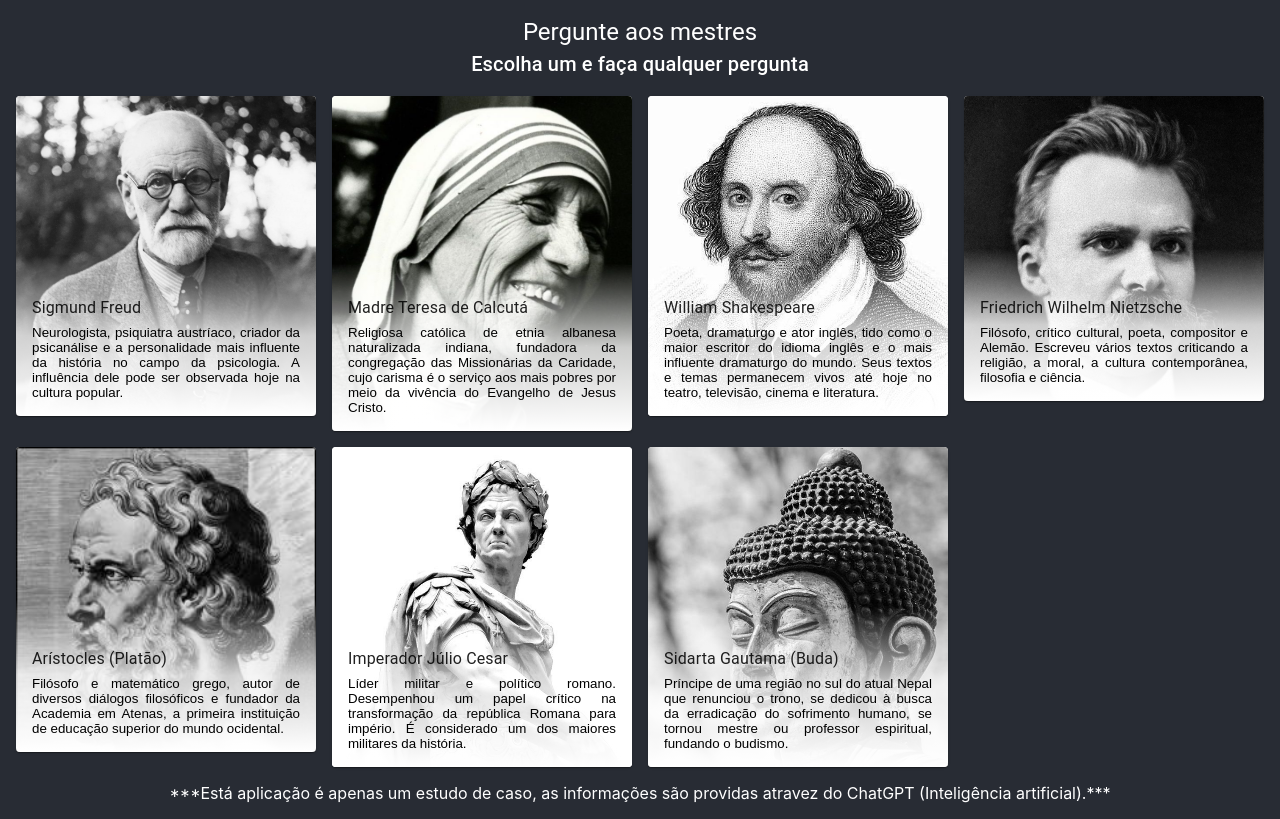
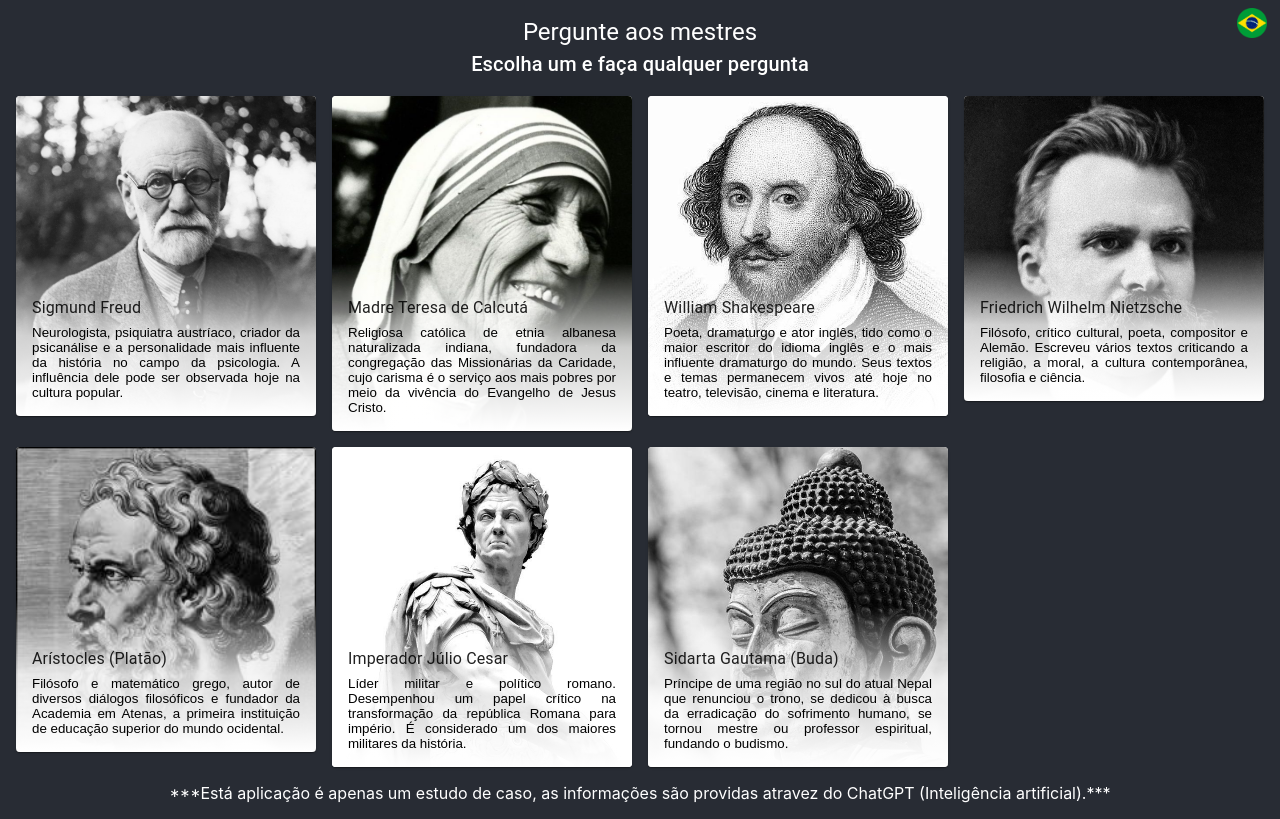
Before and after one commit to alisonborba/chatgpt, a React (Create React App) app: page / in a window 1280 px wide. Built offline with nearby package versions, Linux system fonts and the light colour scheme.

Commit message:
WIP - adding locales

```diff
--- a/src/App.js
+++ b/src/App.js
@@ -1,16 +1,43 @@
+import * as React from 'react';
 import { useState } from "react";
+import { createTheme, ThemeProvider, useTheme } from '@mui/material/styles';
+import { Switch, IconButton} from '@mui/material';
+import { ptBR, enUS } from '@mui/material/locale';
+
+
 import "./App.css";
 import CharacterSelect from './CharacterSelect.js';
 import Chat from './Chat.js';
 
 function App() {
-
   const [person, setPerson] = useState();
+  const [locale, setLocale] = React.useState(ptBR);
+	const [checked, setChecked] = React.useState(false);
+	const theme = useTheme();
+	const themeWithLocale = React.useMemo(
+		() => createTheme(theme, locale),
+		[theme, locale],
+	);
+  React.useEffect(() => {
+		if (checked) {
+			setLocale(enUS)
+		} else {
+			setLocale(ptBR)
+		}
+	}, [checked])
 
   return (
     <div className="App">
+      <ThemeProvider theme={themeWithLocale}>
+        <div style={{position: 'fixed', top: '0', right: '5px', zIndex: 999999}}>
+          <IconButton onClick={() => {setChecked(checked => !checked)}}>
+            {<img width='30px' src={locale === enUS ? 'english.png': 'brasil.png'} />}
+          </IconButton>
+        </div>
+
         {!person && <CharacterSelect select={(c) => setPerson(c)}/> }
         {person && <Chat person={person} clearPerson={() => setPerson(null)}/> }
+		  </ThemeProvider>
     </div>
   );
 }
--- a/src/Chat.js
+++ b/src/Chat.js
@@ -83,7 +83,7 @@ export default function Chat({person, clearPerson}) {
             {loading && <Grid container justifyContent="center"><CircularProgress /></Grid>}
             <OutlinedInput
                 sx={{color: 'white', border: '3px solid white', width: 'calc(100% - 30px)', m: '15px'}}
-                placeholder={'escreva aqui...'}
+                placeholder={`Escreva aqui qualquer coisa que queira saber sobre ${person.nickname}...`}
                 onKeyDown={(e) => keyPress(e)}
                 type="text"
                 value={text}
```
Also changed, not shown: public/brasil.png (added), public/english.png (added).
